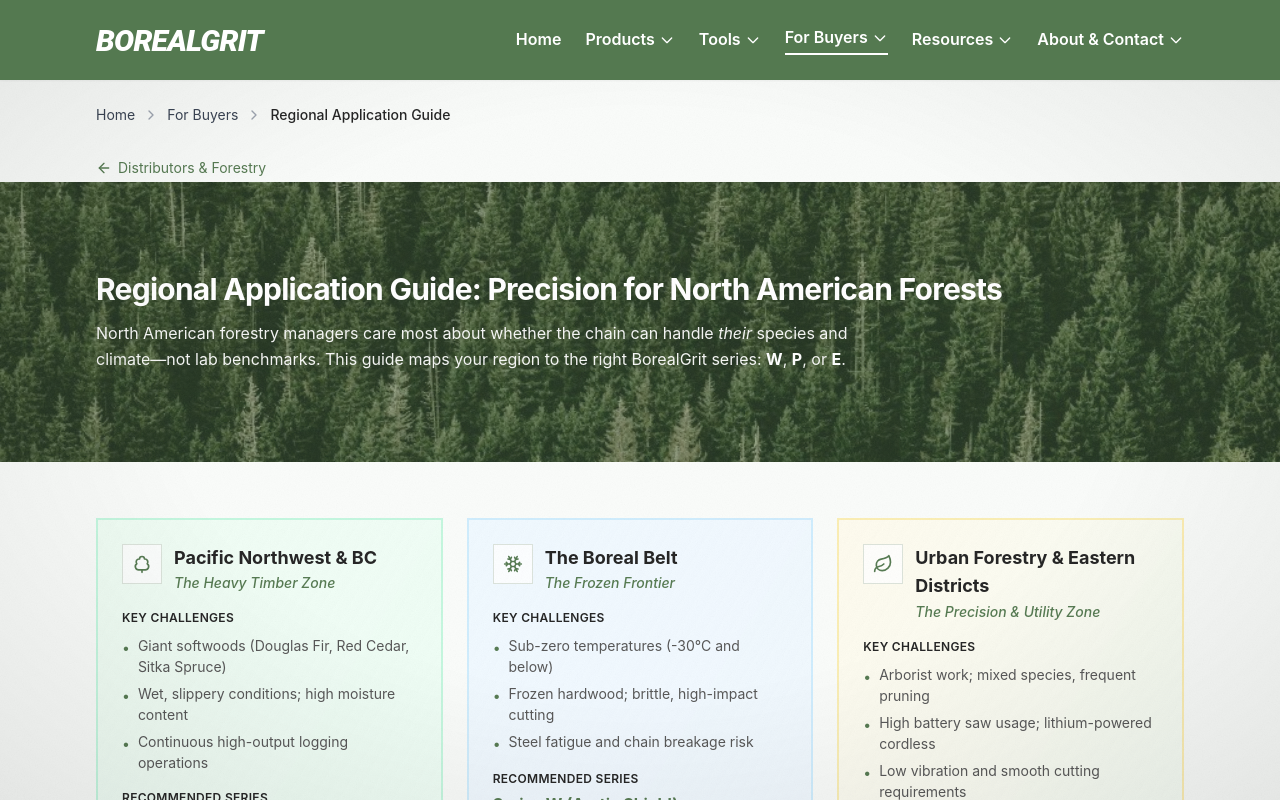
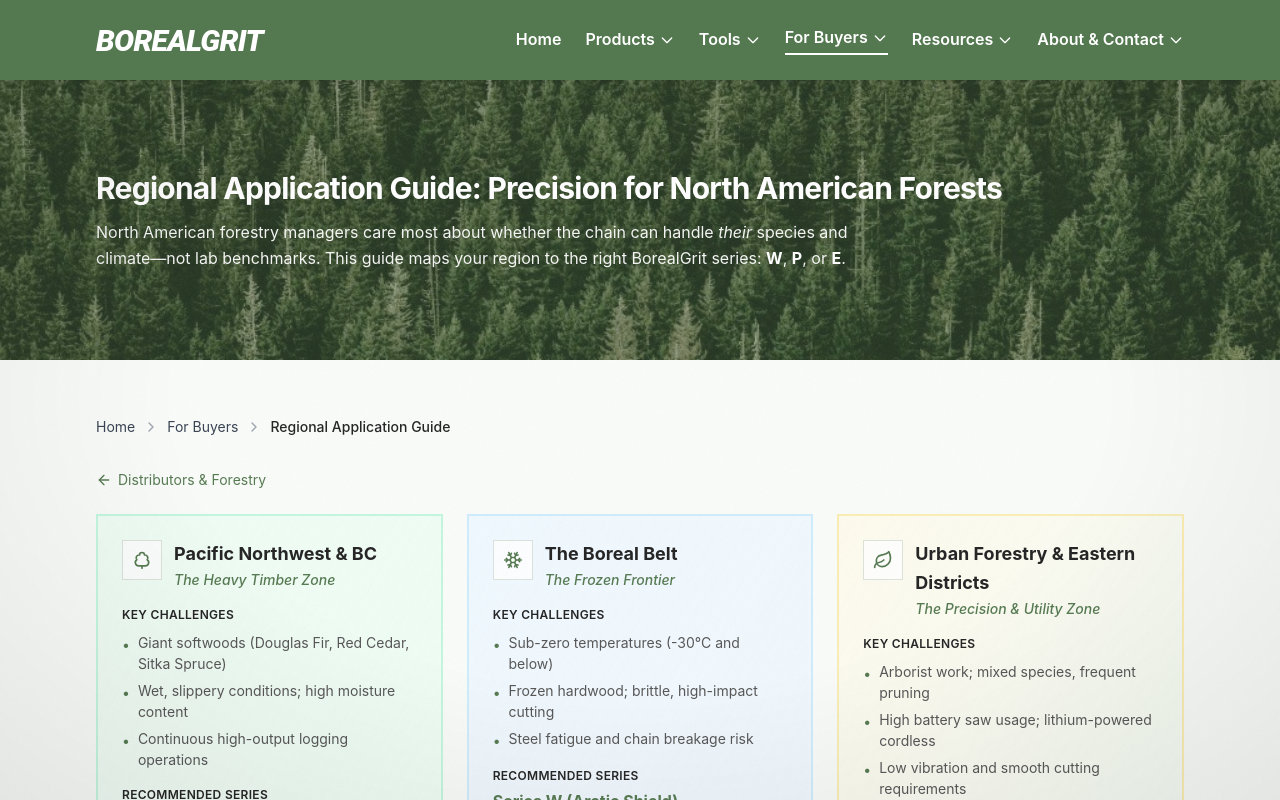
Before and after one commit to LoganOYoung/chainsaw-chain-supplier-borealgrit, a Next.js app: page /for-buyers/regional-guide in a window 1280 px wide. Shown: the top 800 px of the page. Built offline with nearby package versions, Linux system fonts and the light colour scheme.

Commit message:
Unify breadcrumbs: place below banner on all pages
Co-authored-by: Cursor <cursoragent@cursor.com>

```diff
--- a/app/about/page.tsx
+++ b/app/about/page.tsx
@@ -30,9 +30,6 @@ export default function AboutPage() {
     <>
       <Navigation />
       <main aria-label="About BorealGrit">
-        <div className="max-w-6xl mx-auto px-4 sm:px-6 lg:px-8 pt-4 sm:pt-6 pl-[max(1rem,env(safe-area-inset-left))] pr-[max(1rem,env(safe-area-inset-right))]">
-          <Breadcrumbs items={[{ label: 'Home', href: '/' }, { label: 'About' }]} />
-        </div>
         {/* Full-bleed banner */}
         <section className="relative w-full min-h-[180px] sm:min-h-[220px] md:min-h-[260px] flex flex-col justify-center py-12 md:py-16 overflow-hidden">
           <div className="absolute inset-0">
@@ -57,6 +54,7 @@ export default function AboutPage() {
         </section>
 
         <div className="max-w-6xl mx-auto px-4 sm:px-6 lg:px-8 py-8 md:py-14 pl-[max(1rem,env(safe-area-inset-left))] pr-[max(1rem,env(safe-area-inset-right))]">
+          <Breadcrumbs items={[{ label: 'Home', href: '/' }, { label: 'About' }]} />
         <p className="text-text-body text-sm leading-relaxed mb-8">
           BorealGrit supplies industrial-grade chainsaw chains to <Link href="/for-buyers/distributors" className="text-forest-brand hover:underline">distributors</Link>, logging operations, and <Link href="/oem-private-label" className="text-forest-brand hover:underline">OEM partners</Link> in North America. We focus on technical accuracy, documented quality, and reliable supply so your business can count on consistent specs and clear documentation.
         </p>
--- a/app/fitment-finder/page.tsx
+++ b/app/fitment-finder/page.tsx
@@ -138,9 +138,6 @@ export default function FitmentFinderPage() {
     <>
       <Navigation />
       <main>
-        <div className="max-w-6xl mx-auto px-4 sm:px-6 lg:px-8 pt-4 sm:pt-6 pl-[max(1rem,env(safe-area-inset-left))] pr-[max(1rem,env(safe-area-inset-right))]">
-          <Breadcrumbs items={[{ label: 'Home', href: '/' }, { label: 'Tools', href: '/tools' }, { label: 'Fitment Finder' }]} />
-        </div>
         {/* Full-bleed banner */}
         <section id="fitment-guarantee" className="relative w-full min-h-[240px] md:min-h-[280px] flex flex-col justify-center py-12 md:py-16 overflow-hidden">
           <div className="absolute inset-0">
@@ -165,6 +162,7 @@ export default function FitmentFinderPage() {
         </section>
 
         <div className="max-w-6xl mx-auto px-4 sm:px-6 lg:px-8 py-8 md:py-14 pl-[max(1rem,env(safe-area-inset-left))] pr-[max(1rem,env(safe-area-inset-right))] overflow-x-hidden sm:overflow-visible">
+          <Breadcrumbs items={[{ label: 'Home', href: '/' }, { label: 'Tools', href: '/tools' }, { label: 'Fitment Finder' }]} />
           <h1 className="text-xl sm:text-2xl font-bold text-text-main mb-6">Fitment & Compatibility</h1>
 
         {/* Search Box */}
--- a/app/for-buyers/distributors/page.tsx
+++ b/app/for-buyers/distributors/page.tsx
@@ -31,9 +31,6 @@ export default function DistributorsPage() {
     <>
       <Navigation />
       <main aria-label="Distributors & Forestry">
-        <div className="max-w-6xl mx-auto px-4 sm:px-6 lg:px-8 pt-4 sm:pt-6 pl-[max(1rem,env(safe-area-inset-left))] pr-[max(1rem,env(safe-area-inset-right))]">
-          <Breadcrumbs items={[{ label: 'Home', href: '/' }, { label: 'For Buyers' }, { label: 'Distributors & Forestry' }]} />
-        </div>
         {/* Full-bleed banner */}
         <section className="relative w-full min-h-[200px] sm:min-h-[240px] md:min-h-[280px] flex flex-col justify-center py-12 md:py-16 overflow-hidden">
           <div className="absolute inset-0">
@@ -58,6 +55,7 @@ export default function DistributorsPage() {
         </section>
 
         <div className="max-w-6xl mx-auto px-4 sm:px-6 lg:px-8 py-8 md:py-14 pl-[max(1rem,env(safe-area-inset-left))] pr-[max(1rem,env(safe-area-inset-right))]">
+          <Breadcrumbs items={[{ label: 'Home', href: '/' }, { label: 'For Buyers' }, { label: 'Distributors & Forestry' }]} />
 
         {/* Who We Serve */}
         <section className="mb-8 sm:mb-10">
--- a/app/for-buyers/regional-guide/page.tsx
+++ b/app/for-buyers/regional-guide/page.tsx
@@ -82,13 +82,6 @@ export default function RegionalGuidePage() {
     <>
       <Navigation />
       <main aria-label="Regional Application Guide">
-        <div className="max-w-6xl mx-auto px-4 sm:px-6 lg:px-8 pt-4 sm:pt-6 pl-[max(1rem,env(safe-area-inset-left))] pr-[max(1rem,env(safe-area-inset-right))]">
-          <Breadcrumbs items={[{ label: 'Home', href: '/' }, { label: 'For Buyers' }, { label: 'Regional Application Guide' }]} />
-          <Link href="/for-buyers/distributors" className="inline-flex items-center gap-1.5 text-sm text-forest-brand hover:underline mt-2">
-            <ArrowLeft className="w-4 h-4" />
-            Distributors & Forestry
-          </Link>
-        </div>
         {/* Full-bleed banner */}
         <section className="relative w-full min-h-[200px] sm:min-h-[240px] md:min-h-[280px] flex flex-col justify-center py-12 md:py-16 overflow-hidden">
           <div className="absolute inset-0">
@@ -113,6 +106,11 @@ export default function RegionalGuidePage() {
         </section>
 
         <div className="max-w-6xl mx-auto px-4 sm:px-6 lg:px-8 py-8 md:py-14 pl-[max(1rem,env(safe-area-inset-left))] pr-[max(1rem,env(safe-area-inset-right))]">
+          <Breadcrumbs items={[{ label: 'Home', href: '/' }, { label: 'For Buyers' }, { label: 'Regional Application Guide' }]} />
+          <Link href="/for-buyers/distributors" className="inline-flex items-center gap-1.5 text-sm text-forest-brand hover:underline mt-2 mb-6 block">
+            <ArrowLeft className="w-4 h-4" />
+            Distributors & Forestry
+          </Link>
         {/* Three zone cards */}
         <div className="grid md:grid-cols-3 gap-6 mb-12">
           {regions.map((r) => {
--- a/app/oem-private-label/page.tsx
+++ b/app/oem-private-label/page.tsx
@@ -31,9 +31,6 @@ export default function OEMPage() {
     <>
       <Navigation />
       <main aria-label="OEM & Private Label">
-        <div className="max-w-6xl mx-auto px-4 sm:px-6 lg:px-8 pt-4 sm:pt-6 pl-[max(1rem,env(safe-area-inset-left))] pr-[max(1rem,env(safe-area-inset-right))]">
-          <Breadcrumbs items={[{ label: 'Home', href: '/' }, { label: 'For Buyers' }, { label: 'OEM & Private Label' }]} />
-        </div>
         {/* Full-bleed banner */}
         <section className="relative w-full min-h-[200px] sm:min-h-[240px] md:min-h-[280px] flex flex-col justify-center py-12 md:py-16 overflow-hidden">
           <div className="absolute inset-0">
@@ -58,6 +55,7 @@ export default function OEMPage() {
         </section>
 
         <div className="max-w-6xl mx-auto px-4 sm:px-6 lg:px-8 py-8 md:py-14 pl-[max(1rem,env(safe-area-inset-left))] pr-[max(1rem,env(safe-area-inset-right))]">
+          <Breadcrumbs items={[{ label: 'Home', href: '/' }, { label: 'For Buyers' }, { label: 'OEM & Private Label' }]} />
 
         {/* Key Benefits */}
         <section className="mb-10 bg-white border border-forest-brand/30 rounded-none p-6">
--- a/app/products/series-e/page.tsx
+++ b/app/products/series-e/page.tsx
@@ -25,9 +25,6 @@ export default function SeriesEPage() {
     <>
       <Navigation />
       <main>
-        <div className="max-w-6xl mx-auto px-4 sm:px-6 lg:px-8 pt-4 sm:pt-6 pl-[max(1rem,env(safe-area-inset-left))] pr-[max(1rem,env(safe-area-inset-right))]">
-          <Breadcrumbs items={[{ label: 'Home', href: '/' }, { label: 'Products', href: '/products' }, { label: 'Series E' }]} />
-        </div>
         {/* Full-bleed banner */}
         <section className="relative w-full h-64 md:h-96 lg:h-[500px] overflow-hidden">
           <div className="absolute inset-0">
@@ -55,6 +52,7 @@ export default function SeriesEPage() {
         </section>
 
         <div className="max-w-6xl mx-auto px-4 sm:px-6 lg:px-8 py-10 md:py-14 pl-[max(1rem,env(safe-area-inset-left))] pr-[max(1rem,env(safe-area-inset-right))]">
+          <Breadcrumbs items={[{ label: 'Home', href: '/' }, { label: 'Products', href: '/products' }, { label: 'Series E' }]} />
         <h1 className="text-2xl md:text-3xl font-bold text-text-main mb-4">Series E: Narrow Kerf Chains for Battery-Powered Saws</h1>
         <p className="text-text-body mb-6 max-w-3xl">
           .043&quot; and .050&quot; gauge narrow kerf chains optimized for cordless saws. Reduces power consumption by 15-25% compared to standard chains.
--- a/app/products/series-p/page.tsx
+++ b/app/products/series-p/page.tsx
@@ -25,9 +25,6 @@ export default function SeriesPPage() {
     <>
       <Navigation />
       <main>
-        <div className="max-w-6xl mx-auto px-4 sm:px-6 lg:px-8 pt-4 sm:pt-6 pl-[max(1rem,env(safe-area-inset-left))] pr-[max(1rem,env(safe-area-inset-right))]">
-          <Breadcrumbs items={[{ label: 'Home', href: '/' }, { label: 'Products', href: '/products' }, { label: 'Series P' }]} />
-        </div>
         {/* Full-bleed banner */}
         <section className="relative w-full h-64 md:h-96 lg:h-[500px] overflow-hidden">
           <div className="absolute inset-0">
@@ -55,6 +52,7 @@ export default function SeriesPPage() {
         </section>
 
         <div className="max-w-6xl mx-auto px-4 sm:px-6 lg:px-8 py-10 md:py-14 pl-[max(1rem,env(safe-area-inset-left))] pr-[max(1rem,env(safe-area-inset-right))]">
+          <Breadcrumbs items={[{ label: 'Home', href: '/' }, { label: 'Products', href: '/products' }, { label: 'Series P' }]} />
         <h1 className="text-2xl md:text-3xl font-bold text-text-main mb-4">Series P: Professional High-Speed Logging Chains</h1>
         <p className="text-text-body mb-6 max-w-3xl">
           Full-chisel square-corner cutters with industrial chrome coating. Designed for high-power professional saws (60cc+). Extended sharpening intervals.
--- a/app/products/series-w/page.tsx
+++ b/app/products/series-w/page.tsx
@@ -25,9 +25,6 @@ export default function SeriesWPage() {
     <>
       <Navigation />
       <main>
-        <div className="max-w-6xl mx-auto px-4 sm:px-6 lg:px-8 pt-4 sm:pt-6 pl-[max(1rem,env(safe-area-inset-left))] pr-[max(1rem,env(safe-area-inset-right))]">
-          <Breadcrumbs items={[{ label: 'Home', href: '/' }, { label: 'Products', href: '/products' }, { label: 'Series W' }]} />
-        </div>
         {/* Full-bleed banner */}
         <section className="relative w-full h-64 md:h-96 lg:h-[500px] overflow-hidden">
           <div className="absolute inset-0">
@@ -55,6 +52,7 @@ export default function SeriesWPage() {
         </section>
 
         <div className="max-w-6xl mx-auto px-4 sm:px-6 lg:px-8 py-10 md:py-14 pl-[max(1rem,env(safe-area-inset-left))] pr-[max(1rem,env(safe-area-inset-right))]">
+          <Breadcrumbs items={[{ label: 'Home', href: '/' }, { label: 'Products', href: '/products' }, { label: 'Series W' }]} />
         <h1 className="text-2xl md:text-3xl font-bold text-text-main mb-4">Series W: Cold-Weather Chainsaw Chains</h1>
         <p className="text-text-body mb-6 max-w-3xl">
           CrNiMo (Chromium-Nickel-Molybdenum) alloy steel with specialized nitriding heat treatment. Impact toughness maintained at -40°C. Semi-chisel cutter design.
```
